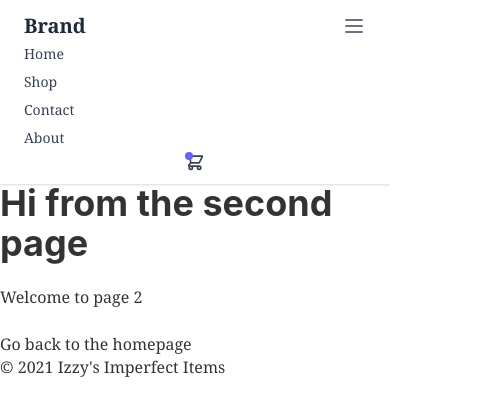
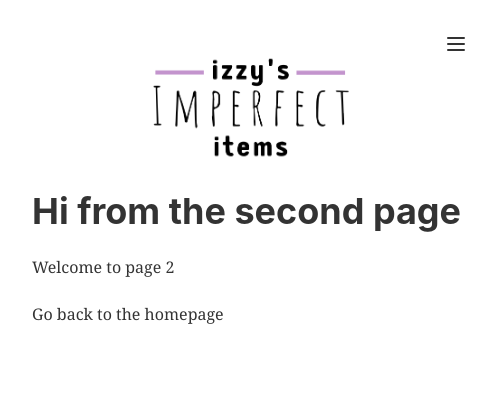
Before and after one commit to ChristianAugustyn/izzys-imperfect-items-v2, a Gatsby site: page /page-2 in a window 390 px wide. Shown: the whole page, 500 px wide, since content can reach past the window. Built offline with nearby package versions, Linux system fonts and the light colour scheme; Gatsby itself is replaced by a stand-in of ours.

Commit message:
added functional navigation bar

```diff
--- a/package.json
+++ b/package.json
@@ -5,6 +5,7 @@
   "version": "0.1.0",
   "author": "Christian Augustyn <chrisaug@rogers.com>",
   "dependencies": {
+    "@headlessui/react": "^1.0.0",
     "autoprefixer": "^10.2.5",
     "gatsby": "^3.3.1",
     "gatsby-plugin-gatsby-cloud": "^2.2.0",
--- a/src/components/layout.css
+++ b/src/components/layout.css
@@ -1,11 +1,11 @@
 @tailwind base;
 @tailwind components;
 @tailwind utilities;
+@import url('https://fonts.googleapis.com/css2?family=Raleway&display=swap');
 
 html {
   -ms-text-size-adjust: 100%;
   -webkit-text-size-adjust: 100%;
-  font: 112.5%/1.45em georgia, serif, sans-serif;
   box-sizing: border-box;
   overflow-y: scroll;
 }
@@ -14,7 +14,7 @@ body {
   -webkit-font-smoothing: antialiased;
   -moz-osx-font-smoothing: grayscale;
   color: hsla(0, 0%, 0%, 0.8);
-  font-family: georgia, serif;
+  font-family: "Raleway",georgia, serif;
   font-weight: normal;
   word-wrap: break-word;
   font-kerning: normal;
@@ -22,6 +22,7 @@ body {
   -ms-font-feature-settings: "kern", "liga", "clig", "calt";
   -webkit-font-feature-settings: "kern", "liga", "clig", "calt";
   font-feature-settings: "kern", "liga", "clig", "calt";
+  min-width: 500px;
 }
 article,
 aside,
--- a/src/components/layout.js
+++ b/src/components/layout.js
@@ -24,14 +24,14 @@ const Layout = ({ children }) => {
 
   return (
     <>
-      <div>
+      <div className="pt-8 px-8 md:px-0">
         <NavBar/>
-        <main>{children}</main>
-        <footer>
+        <main className='container mx-auto'>{children}</main>
+        {/* <footer>
           © {new Date().getFullYear()}
           {` `}
           Izzy's Imperfect Items
-        </footer>
+        </footer> */}
       </div>
     </>
   )
--- a/src/components/navbar/navbar.js
+++ b/src/components/navbar/navbar.js
@@ -1,46 +1,83 @@
-import React from 'react'
+import React, { useState } from "react"
+import { Transition } from "@headlessui/react"
+import logo from "../../images/logo-b.png"
 
 const NavBar = () => {
+  const [isOpen, setIsOpen] = useState(false)
+
   return (
-        <nav class="bg-white shadow dark:bg-gray-800">
-            <div class="container px-6 py-3 mx-auto md:flex md:justify-between md:items-center">
-                <div class="flex items-center justify-between">
     <div>
-                        <a class="text-xl font-bold text-gray-800 dark:text-white md:text-2xl hover:text-gray-700 dark:hover:text-gray-300" href="#">Brand</a>
-                    </div>
-
-                    {/* <!-- Mobile menu button --> */}
-                    <div class="flex md:hidden">
-                        <button type="button" class="text-gray-500 dark:text-gray-200 hover:text-gray-600 dark:hover:text-gray-400 focus:outline-none focus:text-gray-600 dark:focus:text-gray-400" aria-label="toggle menu">
-                            <svg viewBox="0 0 24 24" class="w-6 h-6 fill-current">
-                                <path fill-rule="evenodd" d="M4 5h16a1 1 0 0 1 0 2H4a1 1 0 1 1 0-2zm0 6h16a1 1 0 0 1 0 2H4a1 1 0 0 1 0-2zm0 6h16a1 1 0 0 1 0 2H4a1 1 0 0 1 0-2z"></path>
+      <div className="container flex md:hidden flex-row-reverse">
+        {/* menu buttons */}
+        {!isOpen ? (
+          <button className="z-50" onClick={() => setIsOpen(!isOpen)}>
+            <svg
+              xmlns="http://www.w3.org/2000/svg"
+              className="h-6 w-6"
+              fill="none"
+              viewBox="0 0 24 24"
+              stroke="currentColor"
+            >
+              <path
+                strokeLinecap="round"
+                strokeLinejoin="round"
+                strokeWidth={2}
+                d="M4 6h16M4 12h16M4 18h16"
+              />
             </svg>
           </button>
+        ) : (
+          <button className="z-50" onClick={() => setIsOpen(!isOpen)}>
+            <svg
+              xmlns="http://www.w3.org/2000/svg"
+              className="h-6 w-6"
+              fill="none"
+              viewBox="0 0 24 24"
+              stroke="currentColor"
+            >
+              <path
+                strokeLinecap="round"
+                strokeLinejoin="round"
+                strokeWidth={2}
+                d="M6 18L18 6M6 6l12 12"
+              />
+            </svg>
+          </button>
+        )}
       </div>
+      {/* logo */}
+      <div className="flex flex-col items-center">
+        <img src={logo} className="w-52 h-auto " />
       </div>
-
-                {/* <!-- Mobile Menu open: "block", Menu closed: "hidden" --> */}
-                <div class="items-center md:flex">
-                    <div class="flex flex-col md:flex-row md:mx-6">
-                        <a class="my-1 text-sm font-medium text-gray-700 dark:text-gray-200 hover:text-indigo-500 dark:hover:text-indigo-400 md:mx-4 md:my-0" href="#">Home</a>
-                        <a class="my-1 text-sm font-medium text-gray-700 dark:text-gray-200 hover:text-indigo-500 dark:hover:text-indigo-400 md:mx-4 md:my-0" href="#">Shop</a>
-                        <a class="my-1 text-sm font-medium text-gray-700 dark:text-gray-200 hover:text-indigo-500 dark:hover:text-indigo-400 md:mx-4 md:my-0" href="#">Contact</a>
-                        <a class="my-1 text-sm font-medium text-gray-700 dark:text-gray-200 hover:text-indigo-500 dark:hover:text-indigo-400 md:mx-4 md:my-0" href="#">About</a>
-                    </div>
-
-                    <div class="flex justify-center md:block">
-                        <a class="relative text-gray-700 dark:text-gray-200 hover:text-gray-600 dark:hover:text-gray-300" href="#">
-                            <svg class="w-5 h-5" viewBox="0 0 24 24" fill="none" xmlns="http://www.w3.org/2000/svg">
-                                <path d="M3 3H5L5.4 5M7 13H17L21 5H5.4M7 13L5.4 5M7 13L4.70711 15.2929C4.07714 15.9229 4.52331 17 5.41421 17H17M17 17C15.8954 17 15 17.8954 15 19C15 20.1046 15.8954 21 17 21C18.1046 21 19 20.1046 19 19C19 17.8954 18.1046 17 17 17ZM9 19C9 20.1046 8.10457 21 7 21C5.89543 21 5 20.1046 5 19C5 17.8954 5.89543 17 7 17C8.10457 17 9 17.8954 9 19Z" stroke="currentColor" stroke-width="2" stroke-linecap="round" stroke-linejoin="round"/>
-                            </svg>
-
-                            <span class="absolute top-0 left-0 p-1 text-xs text-white bg-indigo-500 rounded-full"></span>
-                        </a>
-                    </div>
-                </div>
+      {/* Navigation elements go here */}
+      <nav>
+        <div className="container mx-auto">
+          <ul className="hidden md:flex flex-row justify-center">
+            <li className="pr-4">Home</li>
+            <li className="pr-4">Products</li>
+            <li className="pr-4">About</li>
+            <li className="pr-4">Contact</li>
+            <li className="pr-4">Questions</li>
+            <li className="pr-4">Cart</li>
+          </ul>
         </div>
       </nav>
+      {/* side nav on pop up */}
+        <Transition
+			show={isOpen}
+			enter="transition-opacity duration-75"
+			enterFrom="opacity-0"
+			enterTo="opacity-100"
+			leave="transition-opacity duration-150"
+			leaveFrom="opacity-100"
+			leaveTo="opacity-0"
+		>
+          <div className="z-20 absolute inset-0">
+            <div className="float-right w-64 h-screen bg-purple-300">swag</div>
+          </div>
+        </Transition>
+    </div>
   )
 }
 
-export default NavBar;
+export default NavBar
```
Also changed, not shown: src/images/logo-b.png (added), 1 other file. Lines whose indentation alone changed are shown as unchanged.
